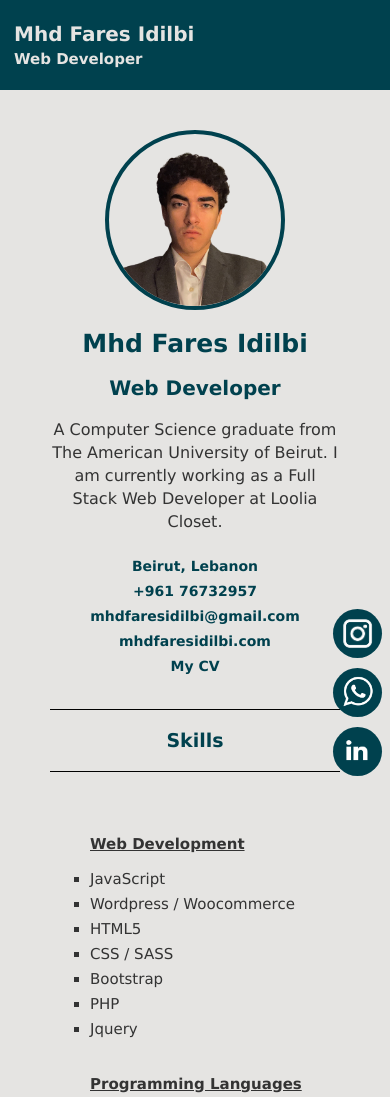
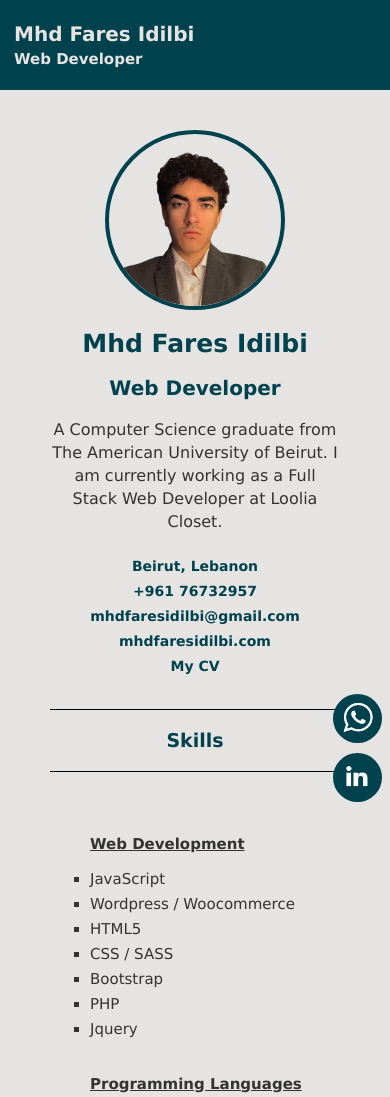
Before and after one commit to mohamadfaresidilbi/fares-idilbi, a React (Create React App) app: page / in a window 390 px wide. Shown: the top 1097 px of the page. Built offline with nearby package versions, Linux system fonts and the light colour scheme.

Commit message:
fix insta

```diff
--- a/public/style.css
+++ b/public/style.css
@@ -293,7 +293,7 @@ h3#skills-title{
 }
 .cont{
     position: fixed;
-    top:62%;
+    top:72%;
     right:1%;
     width:76px;
     height:270px;
@@ -403,7 +403,7 @@ h3#skills-title{
       }
       .cont{
         position: fixed;
-        top:71%;
+        top:81%;
         right:1%;
         width:73px;
         height:270px;
--- a/src/Comp/Media.jsx
+++ b/src/Comp/Media.jsx
@@ -7,11 +7,6 @@ function Media() {
 
     return (
         <div class="cont">
-            <a href="https://www.instagram.com/faresidilbi/" target="_blank">
-                <p>
-                    <img class="insta" src={insta} alt="Logo" />
-                </p>
-            </a>
             <a href="https://api.whatsapp.com/send?phone=96176732957" target="_blank">
                 <p>
                     <img class="whatsapp" src={whatsapp} alt="Logo" />
```
Also changed, not shown: src/Comp/mee.png (added), src/Comp/meee.svg (added).
